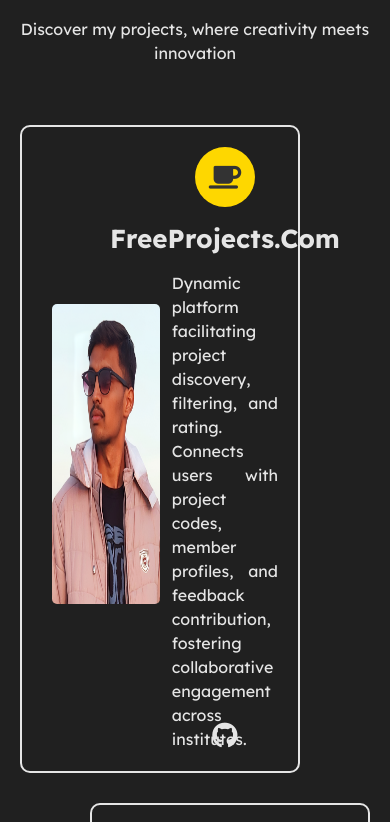
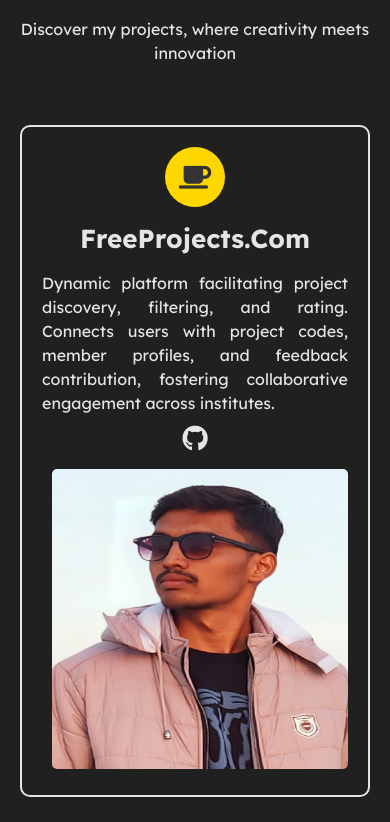
Before and after one commit to Radhey-R-Kedar/Portfolio, a plain HTML site: page index.html in a window 390 px wide. Shown: the part 4034-4856 px from the top of the page. Drawn offline with nearby package versions, Linux system fonts and the light colour scheme.

Commit message:
Style Adjusted

```diff
--- a/styles.css
+++ b/styles.css
@@ -350,7 +350,7 @@ profile-photo .img{
   overflow: hidden;
   overflow-y: auto;
   width: 100%;
-  height: 90lvb;
+  height: 100lvb;
   white-space: nowrap;
 }
 
@@ -603,6 +603,34 @@ profile-photo .img{
   .project{
     flex-basis: 100%;
     margin-bottom: 30px;
+    width: fit-content;
+    position: relative;
   }
 
+  .left-project {
+    flex-direction: column;
+    margin-right: 0%; /* Adjust the spacing between projects */
+  }
+
+  .right-project {
+    flex-direction: column;
+    margin-left: 0%; /* Adjust the spacing between projects */
+  }
+
+  .project-info{
+    width: 100%;
+  }
+
+  .project-info a{
+    position: static;
+    bottom: 0%;
+  }
+  .project-details{
+    display: flex;
+    flex-direction: column;
+    align-items: center;
+    justify-content: center;
+    padding-left: 10px;
+    width: 100%;
+  }
 }
```
